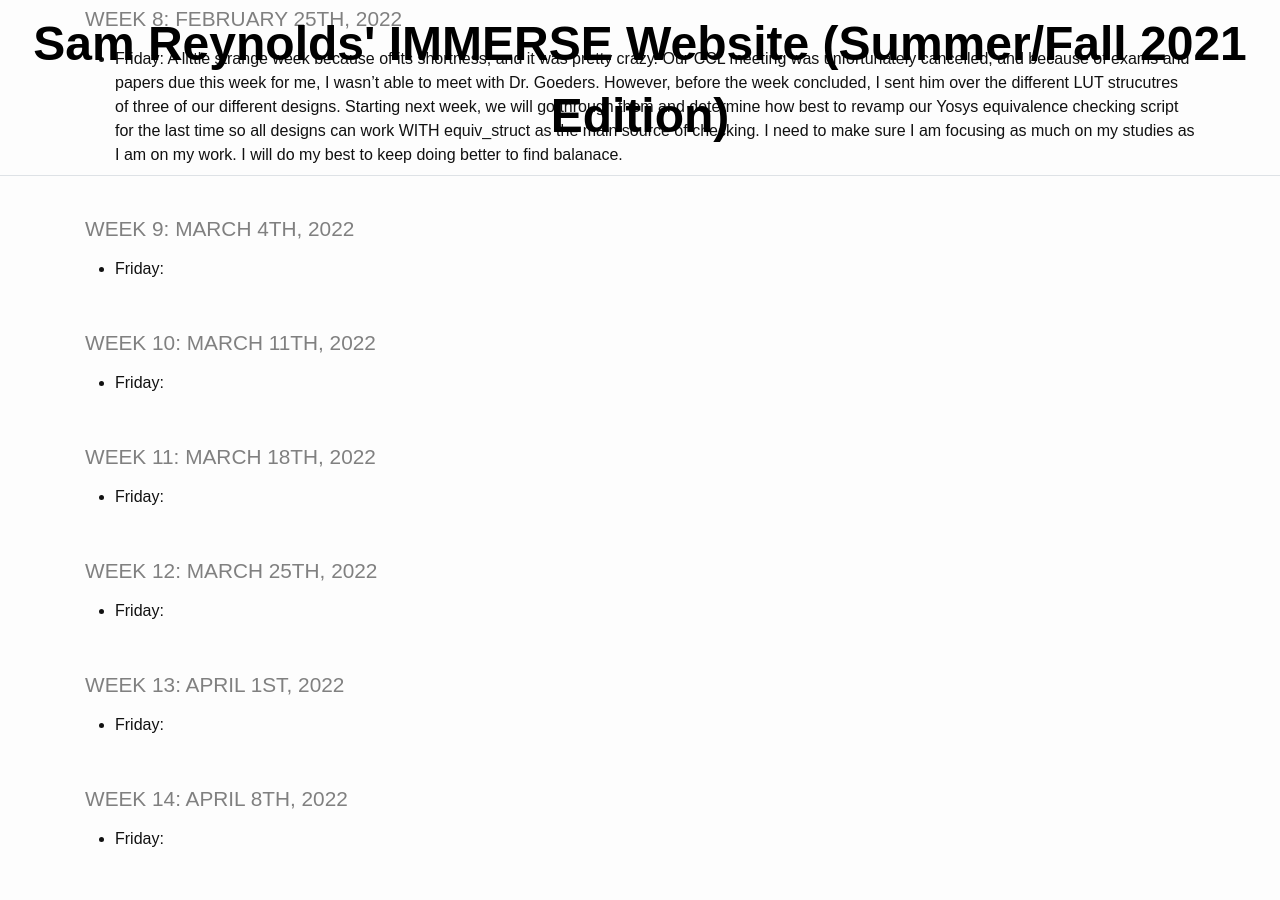
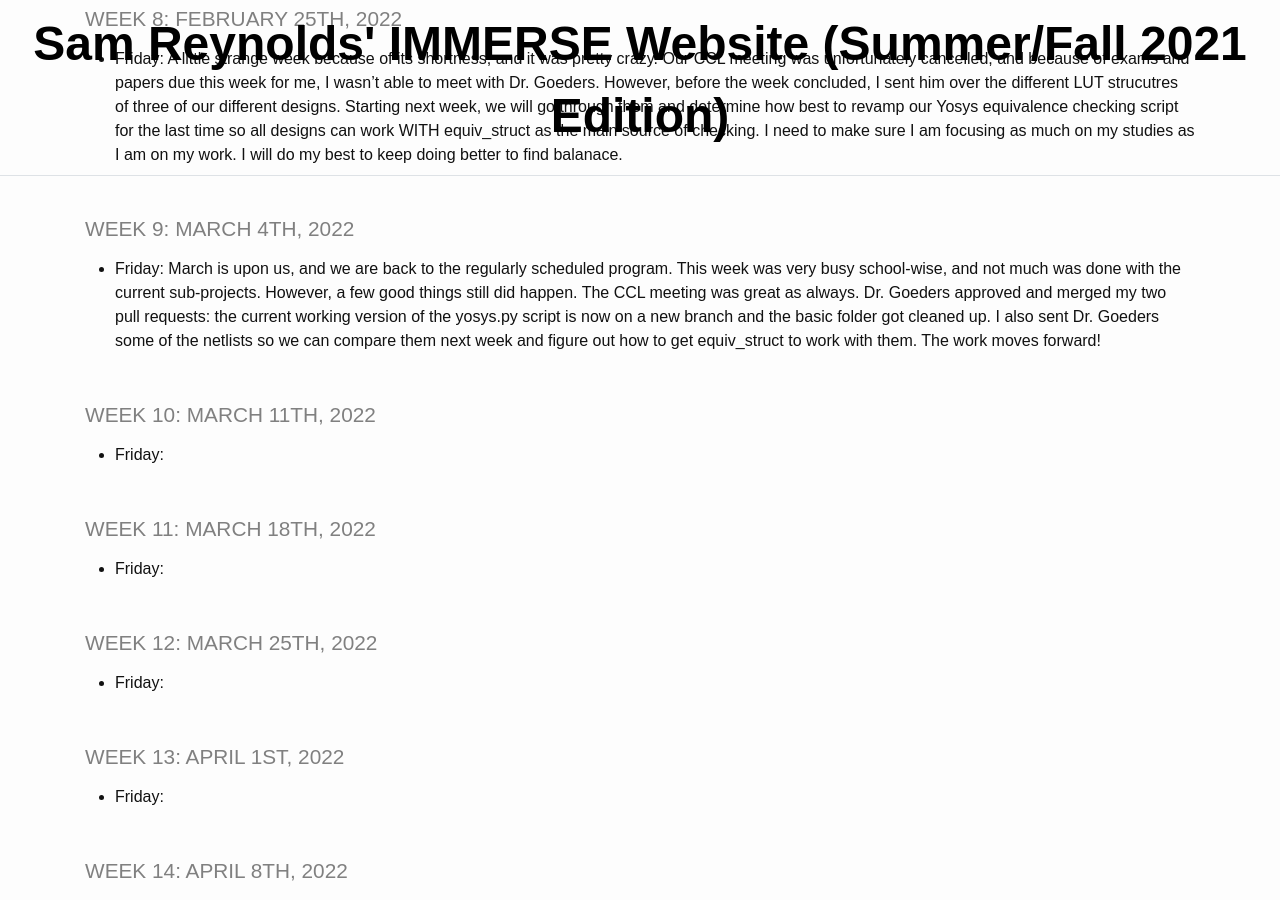
Before and after one commit to TheDHCreator/thedhcreator.github.io, a Jekyll site: the page built from _pages/log.md, in a window 1280 px wide and 900 px high, scrolled down 12679 px. Built offline with Jekyll 4.4.1, drawn with Linux system fonts in a browser that asks for light colours.

Commit message:
two pull requests got merged, CCL is good, Dr. Goeders can now see working version of yosys.py, LUT and netlist manipulation to continue next week.

```diff
--- a/_pages/log.md
+++ b/_pages/log.md
@@ -268,7 +268,7 @@ title: IMMERSE Log
 
 ### Week 9: March 4th, 2022
 
-* **Friday**:
+* **Friday**: March is upon us, and we are back to the regularly scheduled program. This week was very busy school-wise, and not much was done with the current sub-projects. However, a few good things still did happen. The CCL meeting was great as always. Dr. Goeders approved and merged my two pull requests: the current working version of the yosys.py script is now on a new branch and the basic folder got cleaned up. I also sent Dr. Goeders some of the netlists so we can compare them next week and figure out how to get equiv_struct to work with them. The work moves forward!
 
 ### Week 10: March 11th, 2022
 
```
